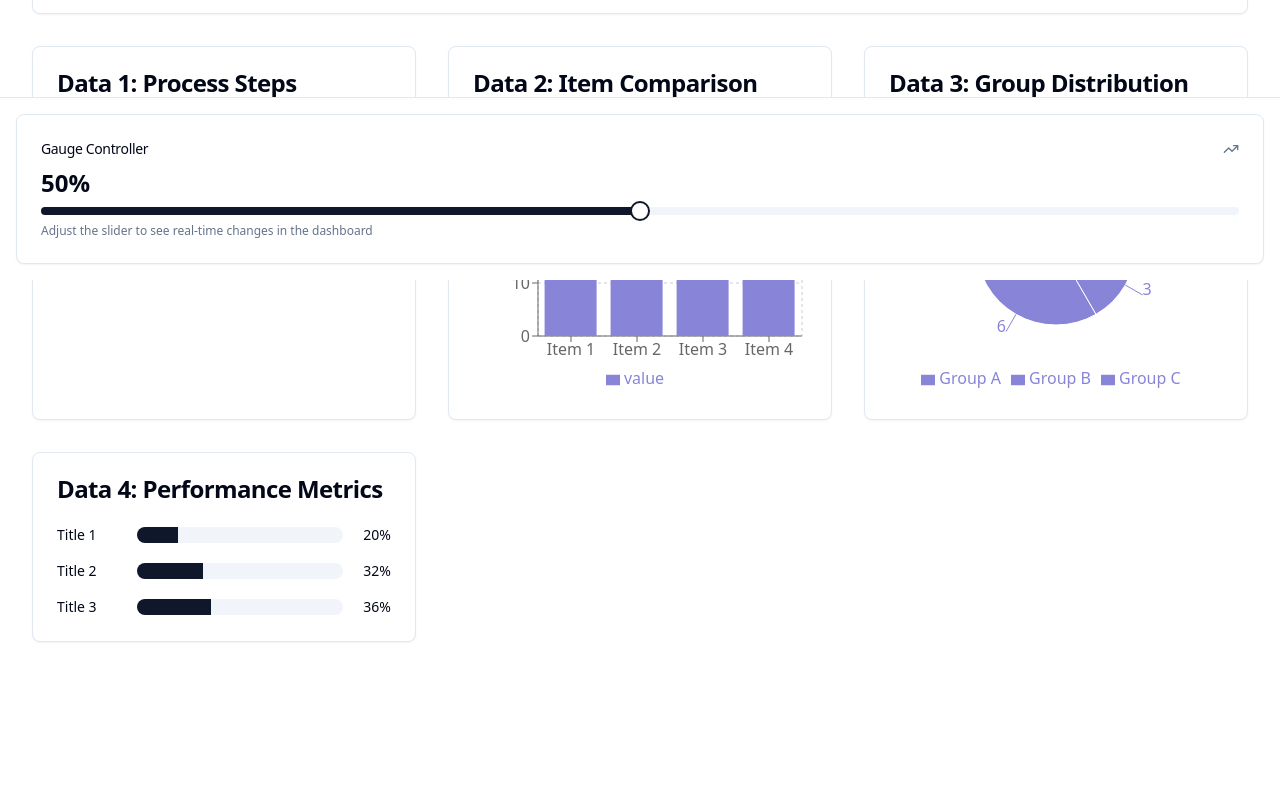
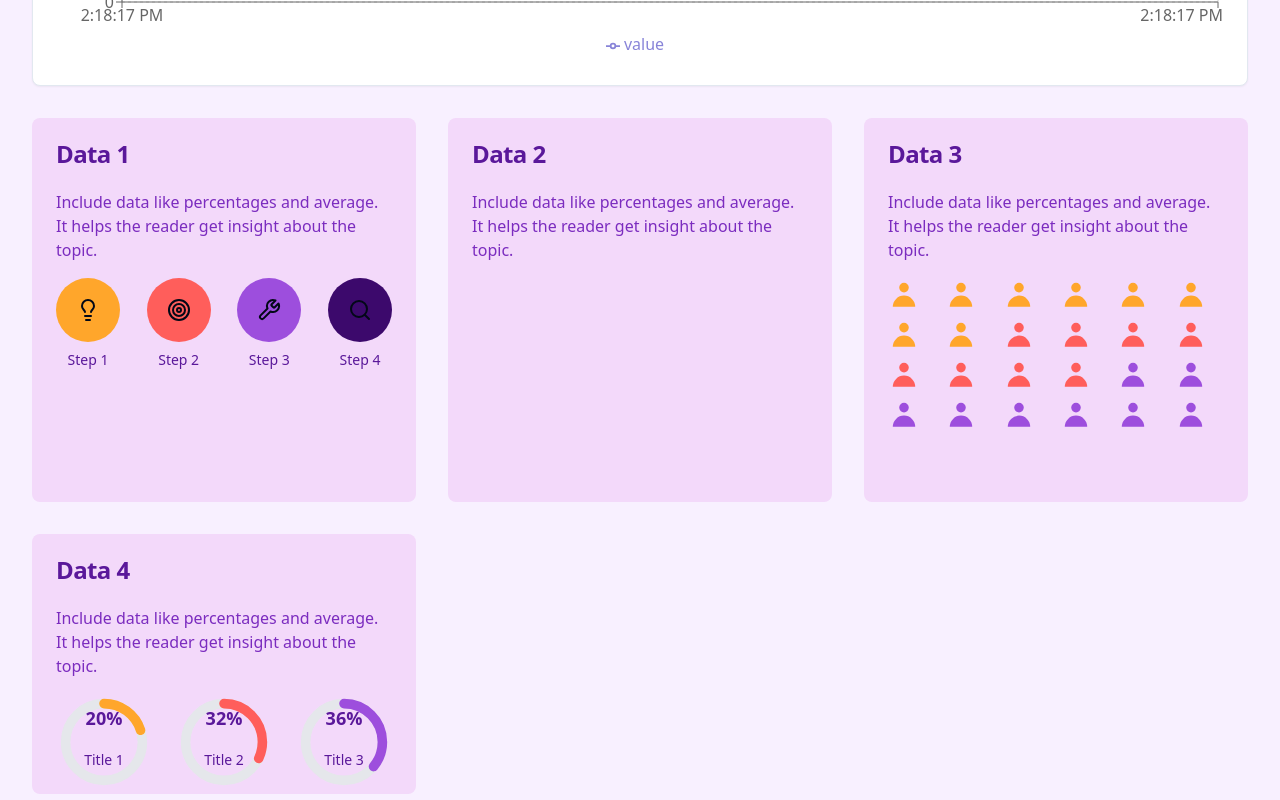
Before and after one commit to GPT-Engineer-App/interactive-gauge-dashboard, a React (Vite) app: page / in a window 1280 px wide. Shown: the part 520-1320 px from the top of the page. Before the commit the page ends 1290 px from the top, so only its background shows below. Built offline with nearby package versions, Linux system fonts and the light colour scheme.

Commit message:
GPT Engineer Update [skip gpt_engineer]

```diff
--- a/src/pages/Index.jsx
+++ b/src/pages/Index.jsx
@@ -45,10 +45,11 @@ const Index = () => {
   ];
 
   return (
-    <div className="min-h-screen bg-background p-8 relative">
-      <h1 className="text-4xl font-bold text-center mb-8">Informational Data Dashboard</h1>
-      <p className="text-center mb-8 text-muted-foreground">
-        This interactive dashboard showcases various data visualizations that respond to the gauge controller.
+    <div className="min-h-screen bg-[#f8f0ff] p-8 relative">
+      <h1 className="text-4xl font-bold text-center mb-4 text-[#5a189a]">It's all about the</h1>
+      <h2 className="text-5xl font-bold text-center mb-4 text-[#5a189a]">Informational Data Infographic</h2>
+      <p className="text-center mb-8 text-[#7b2cbf] max-w-2xl mx-auto">
+        Infographic makes it easier for readers to absorb chunks of information. Shortly explain here what will this infographic cover.
       </p>
 
       <div className="grid grid-cols-1 lg:grid-cols-2 xl:grid-cols-3 gap-8 mb-24">
@@ -70,89 +71,81 @@ const Index = () => {
           </CardContent>
         </Card>
 
-        <Card>
+        <Card className="bg-[#f3d9fa] border-none shadow-none">
           <CardHeader>
-            <CardTitle>Data 1: Process Steps</CardTitle>
+            <CardTitle className="text-[#5a189a]">Data 1</CardTitle>
           </CardHeader>
-          <CardContent className="flex items-center justify-center">
-            <div className="flex items-center space-x-4">
-              {data1.map((item, index) => (
-                <div key={item.name} className="flex flex-col items-center">
-                  {index === 0 && <LightbulbIcon className="w-8 h-8 text-yellow-500 mb-2" />}
-                  {index === 1 && <TargetIcon className="w-8 h-8 text-red-500 mb-2" />}
-                  {index === 2 && <WrenchIcon className="w-8 h-8 text-purple-500 mb-2" />}
-                  {index === 3 && <SearchIcon className="w-8 h-8 text-blue-500 mb-2" />}
-                  <div className="w-16 bg-secondary rounded-full">
-                    <div
-                      className="bg-primary rounded-full"
-                      style={{ width: `${item.value}%`, height: '8px' }}
-                    ></div>
+          <CardContent>
+            <p className="text-[#7b2cbf] mb-4">Include data like percentages and average. It helps the reader get insight about the topic.</p>
+            <div className="flex items-center justify-between">
+              {['Step 1', 'Step 2', 'Step 3', 'Step 4'].map((step, index) => (
+                <div key={step} className="flex flex-col items-center">
+                  <div className={`w-16 h-16 rounded-full flex items-center justify-center mb-2 ${
+                    ['bg-[#ffa62b]', 'bg-[#ff5e5b]', 'bg-[#9d4edd]', 'bg-[#3c096c]'][index]
+                  }`}>
+                    {[<LightbulbIcon />, <TargetIcon />, <WrenchIcon />, <SearchIcon />][index]}
                   </div>
-                  <span className="mt-2 text-sm font-medium">{item.name}</span>
+                  <span className="text-sm font-medium text-[#5a189a]">{step}</span>
                 </div>
               ))}
             </div>
           </CardContent>
         </Card>
 
-        <Card>
+        <Card className="bg-[#f3d9fa] border-none shadow-none">
           <CardHeader>
-            <CardTitle>Data 2: Item Comparison</CardTitle>
+            <CardTitle className="text-[#5a189a]">Data 2</CardTitle>
           </CardHeader>
-          <CardContent className="h-[300px]">
+          <CardContent>
+            <p className="text-[#7b2cbf] mb-4">Include data like percentages and average. It helps the reader get insight about the topic.</p>
+            <div className="h-[200px]">
               <ResponsiveContainer width="100%" height="100%">
-              <BarChart data={data2}>
-                <CartesianGrid strokeDasharray="3 3" />
-                <XAxis dataKey="name" />
-                <YAxis />
+                <BarChart data={data2} layout="vertical">
+                  <XAxis type="number" hide />
+                  <YAxis dataKey="name" type="category" hide />
                   <Tooltip />
-                <Legend />
-                <Bar dataKey="value" fill="#8884d8" />
+                  <Bar dataKey="value1" stackId="a" fill="#ffa62b" />
+                  <Bar dataKey="value2" stackId="a" fill="#ff5e5b" />
+                  <Bar dataKey="value3" stackId="a" fill="#9d4edd" />
                 </BarChart>
               </ResponsiveContainer>
+            </div>
           </CardContent>
         </Card>
 
-        <Card>
+        <Card className="bg-[#f3d9fa] border-none shadow-none">
           <CardHeader>
-            <CardTitle>Data 3: Group Distribution</CardTitle>
+            <CardTitle className="text-[#5a189a]">Data 3</CardTitle>
           </CardHeader>
-          <CardContent className="h-[300px]">
-            <ResponsiveContainer width="100%" height="100%">
-              <PieChart>
-                <Pie
-                  data={data3}
-                  dataKey="value"
-                  nameKey="name"
-                  cx="50%"
-                  cy="50%"
-                  outerRadius={80}
-                  fill="#8884d8"
-                  label
-                />
-                <Tooltip />
-                <Legend />
-              </PieChart>
-            </ResponsiveContainer>
+          <CardContent>
+            <p className="text-[#7b2cbf] mb-4">Include data like percentages and average. It helps the reader get insight about the topic.</p>
+            <div className="grid grid-cols-6 gap-2">
+              {Array.from({ length: 24 }, (_, i) => (
+                <svg key={i} className={`w-8 h-8 ${i < 8 ? 'text-[#ffa62b]' : i < 16 ? 'text-[#ff5e5b]' : 'text-[#9d4edd]'}`} fill="currentColor" viewBox="0 0 20 20">
+                  <path fillRule="evenodd" d="M10 9a3 3 0 100-6 3 3 0 000 6zm-7 9a7 7 0 1114 0H3z" clipRule="evenodd" />
+                </svg>
+              ))}
+            </div>
           </CardContent>
         </Card>
 
-        <Card>
+        <Card className="bg-[#f3d9fa] border-none shadow-none">
           <CardHeader>
-            <CardTitle>Data 4: Performance Metrics</CardTitle>
+            <CardTitle className="text-[#5a189a]">Data 4</CardTitle>
           </CardHeader>
           <CardContent>
-            <div className="space-y-4">
-              {data4.map((item) => (
-                <div key={item.name} className="flex items-center">
-                  <span className="w-20 text-sm font-medium">{item.name}</span>
-                  <div className="flex-1 h-4 bg-secondary rounded-full overflow-hidden">
-                    <div
-                      className="h-full bg-primary"
-                      style={{ width: `${item.value}%` }}
-                    ></div>
+            <p className="text-[#7b2cbf] mb-4">Include data like percentages and average. It helps the reader get insight about the topic.</p>
+            <div className="flex justify-between">
+              {data4.map((item, index) => (
+                <div key={item.name} className="flex flex-col items-center">
+                  <div className="relative w-24 h-12 mb-2">
+                    <svg className="w-24 h-24 -rotate-90 transform" viewBox="0 0 100 100">
+                      <circle className="text-gray-200" strokeWidth="10" stroke="currentColor" fill="transparent" r="40" cx="50" cy="50"/>
+                      <circle className={`${['text-[#ffa62b]', 'text-[#ff5e5b]', 'text-[#9d4edd]'][index]}`} strokeWidth="10" strokeDasharray={`${item.value * 2.51327} 251.327`} strokeLinecap="round" stroke="currentColor" fill="transparent" r="40" cx="50" cy="50"/>
+                    </svg>
+                    <span className="absolute top-1/2 left-1/2 transform -translate-x-1/2 -translate-y-1/2 text-lg font-bold text-[#5a189a]">{item.value}%</span>
                   </div>
-                  <span className="w-12 text-right text-sm font-medium">{item.value.toFixed(0)}%</span>
+                  <span className="text-sm font-medium text-[#5a189a]">{item.name}</span>
                 </div>
               ))}
             </div>
@@ -160,27 +153,32 @@ const Index = () => {
         </Card>
       </div>
 
-      <div className="fixed bottom-0 left-0 right-0 bg-background border-t p-4">
-        <Card>
-          <CardHeader className="flex flex-row items-center justify-between space-y-0 pb-2">
-            <CardTitle className="text-sm font-medium">Gauge Controller</CardTitle>
-            <TrendingUpIcon className="h-4 w-4 text-muted-foreground" />
+      <Card className="bg-[#f3d9fa] border-none shadow-none mt-8">
+        <CardHeader>
+          <CardTitle className="text-[#5a189a]">Data 5</CardTitle>
         </CardHeader>
         <CardContent>
-            <div className="text-2xl font-bold">{gaugeValue}%</div>
+          <p className="text-[#7b2cbf] mb-4">Include data like percentages and average. It helps the reader get insight about the topic.</p>
+          <div className="flex justify-center items-center">
+            <div className="relative w-48 h-24">
+              <svg className="w-48 h-48 -rotate-90 transform" viewBox="0 0 100 100">
+                <circle className="text-gray-200" strokeWidth="10" stroke="currentColor" fill="transparent" r="40" cx="50" cy="50"/>
+                <circle className="text-[#ff5e5b]" strokeWidth="10" strokeDasharray={`${gaugeValue * 2.51327} 251.327`} strokeLinecap="round" stroke="currentColor" fill="transparent" r="40" cx="50" cy="50"/>
+              </svg>
+              <div className="absolute top-1/2 left-1/2 transform -translate-x-1/2 -translate-y-1/2 text-center">
+                <span className="text-3xl font-bold text-[#5a189a]">{gaugeValue}%</span>
                 <Slider
                   value={[gaugeValue]}
                   onValueChange={(value) => setGaugeValue(value[0])}
                   max={100}
                   step={1}
-              className="mt-2"
+                  className="w-32 mt-2"
                 />
-            <p className="text-xs text-muted-foreground mt-2">
-              Adjust the slider to see real-time changes in the dashboard
-            </p>
+              </div>
+            </div>
+          </div>
         </CardContent>
       </Card>
-      </div>
     </div>
   );
 };
```
Lines whose indentation alone changed are shown as unchanged.
